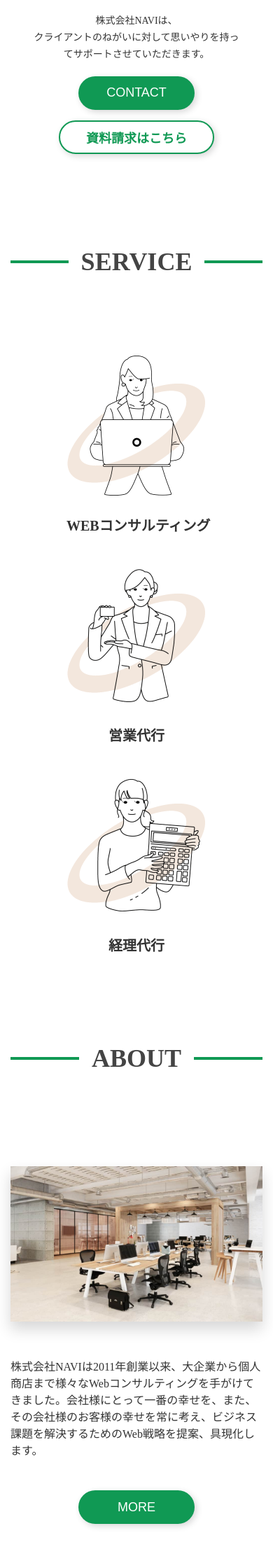
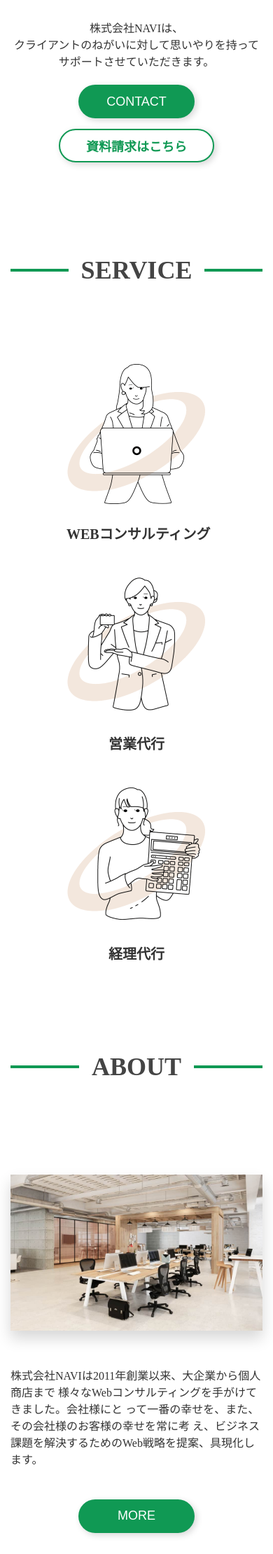
Before and after one commit to takareinhard/isarasample2, a PHP site: page /index.html in a window 390 px wide. Shown: the part 460-2680 px from the top of the page at 70% size. Run offline with PHP 8.4, Linux system fonts and the light colour scheme.

Commit message:
4回目提出用

```diff
--- a/index.html
+++ b/index.html
@@ -16,7 +16,7 @@
             ><img src="img/logo-header.png" alt="株式会社NAVI" class="mv-img"
           /></a>
         </h1>
-        <a href=""
+        <a href="" id="recruit"
           ><button type="button" href="" alt="採用情報" class="recruit">
             RECRUIT
           </button></a
@@ -24,19 +24,18 @@
       </header>
       <div class="company-about">
         <div class="company-about_title">
-          <p class="heading-txt-01">日本の会社を、みちびく会社。</p>
+          <p class="heading-txt-01" >日本の会社を、みちびく会社。</p>
           <p class="heading-txt-02">
-            <span class="br-big">株式会社NAVIは、クライアントのねがいに対して思い</span><span class="br-big">やりを持ってサポートさせていただきます。</span>
-            <span class="br-small">株式会社NAVIは、</span><span class="br-small">クライアントのねがいに対して思いやりを持っ</span><span class="br-small">てサポートさせていただきます。</span>
+            <span class="only-one-sentence">株式会社NAVIは、</span>クライアントのねがいに対して思いやりを持ってサポートさせていただきます。
           </p>
           <div class="company-button">
           <a href=""
-            ><button type="button" href="" alt="問い合わせ先" class="contact">
+          id="contact"><button type="button" href="" alt="問い合わせ先" class="contact">
               CONTACT
             </button></a
           >
           <a href=""
-            ><button type="button" href="" alt="資料請求" class="document">
+          id="document"><button type="button" href="" alt="資料請求" class="document">
               資料請求はこちら
             </button></a
           >
@@ -74,19 +73,20 @@
         <div class="about-box-wrapper-1">
           <div class="about-box-text">
             <p>
-              <span>株式会社NAVIは2011年創業以来、大企業から個人商店まで</span><br>
-              <span>様々なWebコンサルティングを手がけてきました。会社様にと</span><br>
-              <span>って一番の幸せを、また、その会社様のお客様の幸せを常に考</span><br>
-              <span>え、ビジネス課題を解決するためのWeb戦略を提案、具現化し</span><br>
-              <span>ます。</span>
+              株式会社NAVIは2011年創業以来、大企業から個人商店まで
+              様々なWebコンサルティングを手がけてきました。会社様にと
+              って一番の幸せを、また、その会社様のお客様の幸せを常に考
+              え、ビジネス課題を解決するためのWeb戦略を提案、具現化します。
             </p>
+            <div class="more-container">
             <a href=""
               ><button type="button" href="" alt="もっと見る" class="more">
                 MORE
               </button></a
             >
           </div>
-          <div class="about-box-photo">
+          </div>
+          <div class="about-box-photo" id="about-box-photo-1">
             <figure><img src="img/about-1.jpg" alt="社内写真1" /></figure>
           </div>
         </div>
@@ -94,19 +94,22 @@
           <div class="about-box-photo">
             <figure><img src="img/about-2.jpg" alt="社内写真2" /></figure>
           </div>
-          <div class="about-box-text">
+          <div class="about-box-text" id="about-box-text2">
             <h3>RECRUIT</h3>
-            <p>
-              <span>株式会社NAVIでは一緒に働く社員を募集しております。</span><br />
-              <span>私たちと一緒に成長したいという思いを持ち、次世代のNAVI</span><br />
-              <span>を自分自身が担っていこうという気概に満ちた人が門戸を叩い</span><br />
-              <span>てくれることを心待ちにしています。</span>
+            <div class="about-box-text-2">
+              <p>
+              <p class="only-one-sentence-2">株式会社NAVIでは一緒に働く社員を募集しております。</p>
+              私たちと一緒に成長したいという思いを持ち、次世代のNAVI
+              を自分自身が担っていこうという気概に満ちた人が門戸を叩いてくれることを心待ちにしています。
             </p>
+          </div>
+          <div class="more-container">
             <a href=""
               ><button type="button" href="" alt="もっと見る" class="more">
                 MORE
               </button></a
             >
+          </div>
           </div>
         </div>
       </div>
@@ -132,8 +135,7 @@
                 あけましておめでとうございます。本年もよろしくお願いいたします。
               </h2>
               <p>
-                ここにテキストが入ります。ここにテキストが入ります。ここにテキストが入ります。こ<br />
-                こにテキストが入ります。ここにテキストが入ります。ここにテキストが入ります。
+                ここにテキストが入ります。ここにテキストが入ります。ここにテキストが入ります。ここにテキストが入ります。ここにテキストが入ります。ここにテキストが入ります。
               </p>
             </div>
           </div>
@@ -151,8 +153,7 @@
               </div>
               <h2>第３回WEBマーケティング勉強会を行いました。</h2>
               <p>
-                ここにテキストが入ります。ここにテキストが入ります。ここにテキストが入ります。こ<br />
-                こにテキストが入ります。ここにテキストが入ります。ここにテキストが入ります。
+                ここにテキストが入ります。ここにテキストが入ります。ここにテキストが入ります。ここにテキストが入ります。ここにテキストが入ります。ここにテキストが入ります。
               </p>
             </div>
           </div>
@@ -170,8 +171,7 @@
               </div>
               <h2>オフィス移転いたしました。</h2>
               <p>
-                ここにテキストが入ります。ここにテキストが入ります。ここにテキストが入ります。こ<br />
-                こにテキストが入ります。ここにテキストが入ります。ここにテキストが入ります。
+                ここにテキストが入ります。ここにテキストが入ります。ここにテキストが入ります。ここにテキストが入ります。ここにテキストが入ります。ここにテキストが入ります。
               </p>
             </div>
           </div>
--- a/style.css
+++ b/style.css
@@ -49,7 +49,6 @@ time {
   margin-top: 120px;
   margin-bottom: 109px;
 	color: #444;
-  font-size: 36px;
   font-weight: bold;
 	display: flex;
   align-items: center;
@@ -119,6 +118,7 @@ time {
 }
 
 .heading-txt-02 {
+  width:400px;
   font-size: 16px;
   margin-top: 34px;
   margin-bottom: 40px;
@@ -149,14 +149,25 @@ time {
   width: 560px;
 }
 
+#contact {
+  max-width:166px;
+  width:100%;
+}
+
 .contact {
-  width:166px;
+  max-width:166px;
+  width:100%;
   background: #109954;
   color:white;
 }
 
+#document {
+  max-width:222.95px;
+  width:100%;
+}
 .document {
-  width:222.95px;
+  max-width:222.95px;
+  width:100%;
   border: medium solid #109954;
   background: white;
   color:#109954;
@@ -206,13 +217,26 @@ time {
   color:white;
 }
 
-.about-box-text p {
-  line-height: 1.5;
+.about-box-text-2 {
+  margin-top: 30px;
 }
 
 .about-box-text {
   width:450px;
   line-height: 1.5;
+}
+
+.about-box-text {
+  width:50%;
+  line-height: 1.5;
+}
+
+#about-box-photo-1 {
+  margin-left:40px;
+}
+
+#about-box-text2 {
+  margin-left:40px;
 }
 
 .about-box-photo {
@@ -234,10 +258,6 @@ time {
   color: #109954;
   font-size: 32px;
   font-weight: bold;
-}
-
-.about-box-wrapper-2 p{
-  margin-top: 30px;
 }
 
 .about-box-wrapper-2 button{
@@ -366,6 +386,15 @@ li + li {
   font-size: 14px;
 }
 
+
+
+
+@media screen and (min-width:768px) and ( max-width:1079px) {
+  .container {
+    width: calc(100% - 50px);
+  }
+}
+
 @media screen and (max-width:767px) {
   .mv {
     margin-top: 11px;
@@ -389,7 +418,6 @@ li + li {
     margin-top: 10px;
   }
   .mv-img-header {
-    max-height: 276px;
     text-align: center;
     margin-left:auto;
     margin-right:auto;
@@ -408,9 +436,8 @@ li + li {
     align-items: center;
   }
   .company-button {
-    display: flex;
     flex-direction: column;
-    width:222px;
+    align-items: center;
   }
   .heading-txt-01 {
     margin-left:auto;
@@ -477,6 +504,7 @@ li + li {
   .about-inner{
     display: flex;
     flex-direction: column;
+    width:100%;
   }
   .about-box-wrapper-1{
     flex-direction: column-reverse;
@@ -497,6 +525,9 @@ li + li {
   .about-box-photo {
     width: 100%;
   }
+  #about-box-photo-1 {
+    margin-left:0;
+  }
 
   .about-box-text{
     width:100%;
@@ -505,18 +536,24 @@ li + li {
   .about-box-photo i{
     box-shadow: 0px 11px 20px #00000029;
   }
+  #about-box-text2 {
+    text-align: left;
+    font-size: 16px;
+    margin-left:0;
+    margin-top:0;
+  }
 
-  .about-box-text p {
+  .about-box-text {
     text-align: left;
     margin-top: 50px;
-    font-size: 0;
-  }
-    p span{
     font-size: 16px;
   }
-    p br {
-    display: none;
+
+  .more-container {
+    display: flex;
+    justify-content: center;
   }
+
   .about-box-text h3 {
     text-align: left;
     margin-top: 50px;
@@ -582,4 +619,19 @@ li + li {
   li + li {
     border-left: 0px solid #000;
   }
+  .only-one-sentence {
+    display:block;
+  }
+  .only-one-sentence-2 {
+    display: inline;
+  }
 }
+
+@media screen and (max-width:320px) {
+  .mv-img {
+    height:30px;
+  }
+  .recruit {
+    width:120px;
+  }
+}
```
